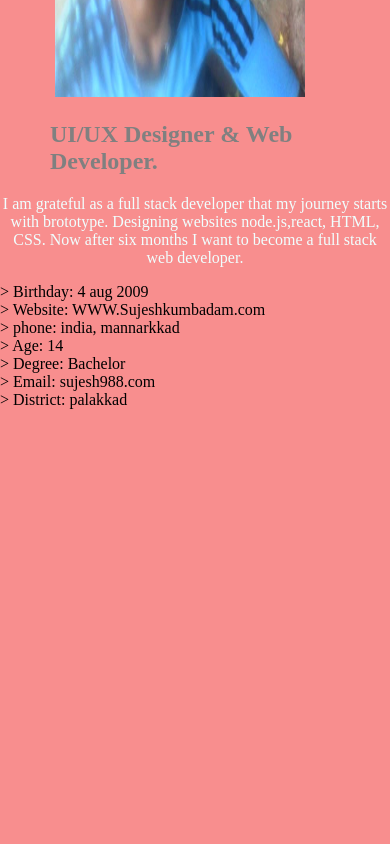
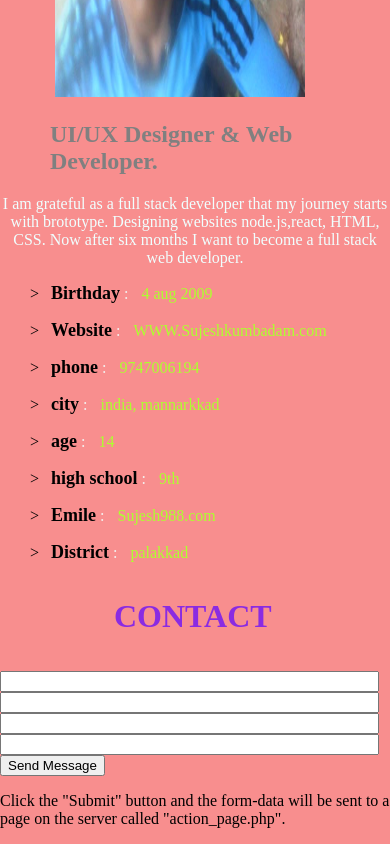
Before and after one commit to kannanjk/Sujesh, a plain HTML site: page index.html in a window 390 px wide. Shown: the part 645-1489 px from the top of the page. Before the commit the page ends 1054 px from the top, so only its background shows below. Drawn offline with Linux system fonts and the light colour scheme.

Commit message:
profile added

```diff
--- a/index.html
+++ b/index.html
@@ -21,22 +21,27 @@
         <h1 class="su">ABOUT</h1>
         <hr width="50%" color="green">
     </div>
-    <p class="para">I am Sujesh.k. I am a web designer . I used to build and design HTML, CSS, JAVASCRIPT. I am in an internship at Home for 1 year. My aim is to develop websites  and develop my skills in web designing and web development. I am focusing on full stack web development.</p>
+    <p class="para">I am Sujesh.k. I am a web designer . I used to build and design HTML, CSS, JAVASCRIPT. I am in an
+        internship at Home for 1 year. My aim is to develop websites and develop my skills in web designing and web
+        development. I am focusing on full stack web development.</p>
     <div>
         <img class="fr" src="WIN_20230819_04_48_32_Pro.jpg" alt="">
     </div>
     <div>
         <h2>UI/UX Designer & Web Developer.</h2>
-    <p class="para1">I am grateful as a full stack developer that my journey starts with brototype. Designing websites node.js,react, HTML, CSS. Now after six months I want to become a full stack web developer.</p>
+        <p class="para1">I am grateful as a full stack developer that my journey starts with brototype. Designing
+            websites node.js,react, HTML, CSS. Now after six months I want to become a full stack web developer.</p>
     </div>
-   > Birthday: 4 aug 2009 <br>
-   > Website: WWW.Sujeshkumbadam.com <br>
-   > phone: india, mannarkkad <br>
-   > Age: 14 <br>
-   > Degree: Bachelor <br>
-   > Email: sujesh988.com <br>
-   > District: palakkad <br>
-
+    <div class="sj">
+        <p><span class="df">> </span> <b class="vg">Birthday</b> : <span class="xc"> 4 aug 2009</span></p>
+        <p> <span class="df">> </span> <b class="vg">Website</b> : <span class="xc">WWW.Sujeshkumbadam.com</span> </p>
+        <p> <span class="df">></span> <b class="vg">phone</b> : <span class="xc">9747006194</span></p>
+        <p> <span class="df">></span> <b class="vg">city</b> : <span class="xc">india, mannarkkad</span></p>
+        <p> <span class="df">></span> <b class="vg">age</b> : <span class="xc">14</span> </p>
+        <p> <span class="df">></span> <b class="vg">high school</b> : <span class="xc">9th </span></p>
+        <p> <span class="df">></span> <b class="vg">Emile</b> : <span class="xc">Sujesh988.com</span> </p>
+        <p> <span class="df">></span> <b class="vg">District</b> : <span class="xc">palakkad</span> </p>
+    </div>
 </body>
 <style>
     body {
@@ -45,3 +50,34 @@
 </style>
 
 </html>
+
+<html>
+
+<body>
+
+    <h1 class="con">CONTACT</h1>
+
+    <form >
+        <div class="form">
+            <input type="text">
+        </div>
+        <div>
+            <input type="text">
+        </div>
+        <div>
+            <input type="text">
+        </div>
+        <div>
+            <input type="text">
+        </div>
+
+        <button>Send Message</button>
+
+    </form>
+
+    <p>Click the "Submit" button and the form-data will be sent to a page on the
+        server called "action_page.php".</p>
+
+</body>
+
+</html>
--- a/rt.css
+++ b/rt.css
@@ -37,26 +37,58 @@
     border-radius: 900px;
     width: 90px;
   }
-  .su{
+
+  .su {
     margin-left: 35%;
     color: black;
   }
- .para{
+
+  .para {
     color: beige;
     text-align: center;
   }
- .fr{
+
+  .fr {
     width: 250px;
     height: 410px;
     margin-left: 14%;
   }
- h2{
+
+  h2 {
     margin-left: 50px;
     color: grey;
   }
- .para1{
+
+  .para1 {
     color: azure;
     text-align: center;
   }
 
+  .sj {
+    margin-left: 30px;
+    color: rgb(242, 243, 242);
   }
+
+  .df {
+    color: black;
+    margin-right: 8px;
+  }
+
+  .vg {
+    color: black;
+    font-size: 18px;
+  }
+
+  .xc {
+    margin-left: 9px;
+    color: greenyellow;
+  }
+
+  .con {
+    color: blueviolet;
+  }
+
+  input {
+    width: 95%;
+  }
+}
```
Lines whose indentation alone changed are shown as unchanged.
